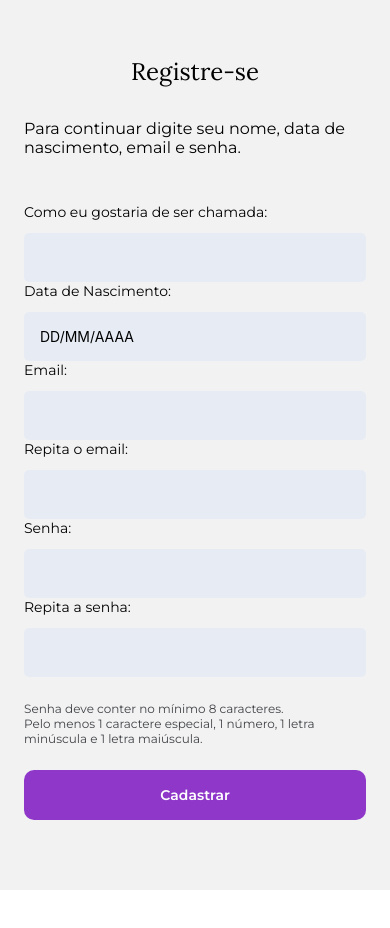
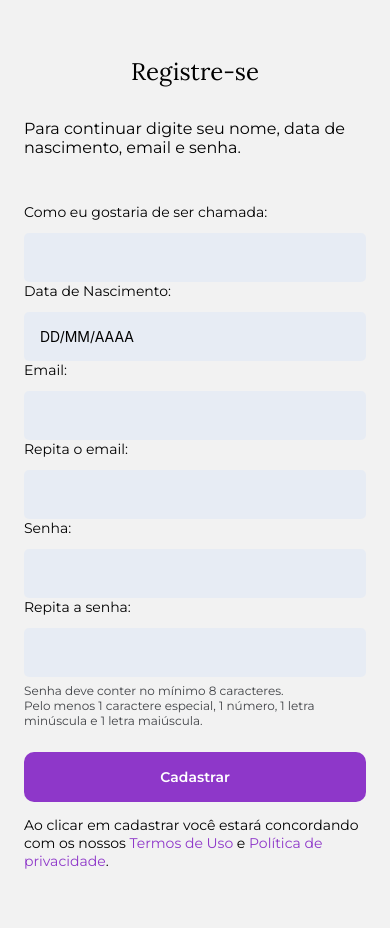
Before and after one commit to PipocaAgil-Grupo-Bordo/ciclo-agil-mobile, a React Native app: screen /SignUp in a window 390 px wide. Shown: the top 928 px of the page. Before the commit the page ends 890 px from the top, so only its background shows below. Built offline with nearby package versions, Linux system fonts and the light colour scheme; no server answers.

Commit message:
feat: Add terms of service and privacy policy screen

```diff
--- a/src/pages/SignUp/SignUpForm/index.tsx
+++ b/src/pages/SignUp/SignUpForm/index.tsx
@@ -10,6 +10,7 @@ import { registerObject } from "@type/auth";
 import { registerSchema } from "@schemas/registerSchema";
 import { yupResolver } from "@hookform/resolvers/yup";
 import { View } from "react-native";
+import TermsOfService from "../TermsOfService";
 
 const SignUpForm: React.FC = () => {
   const navigation = useNavigation<NavigationType>();
@@ -49,6 +50,7 @@ const SignUpForm: React.FC = () => {
       >
         Cadastrar
       </GenericButton>
+      <TermsOfService />
     </StyledContainer>
   );
 };
--- a/src/pages/SignUp/SignUpForm/style.tsx
+++ b/src/pages/SignUp/SignUpForm/style.tsx
@@ -7,11 +7,10 @@ export const StyledContainer = styled.View`
 `;
 
 export const StyledInstructionWrapper = styled.View`
-  margin: 24px 0px;
+  margin: 6px 0px 24px;
 `;
 
 export const StyledInstructionText = styled(StyledText)<InstructionTextProps>`
-  /* margin: 24px 0px; */
   font-size: 12px;
   color: ${({ error }) => (error ? "#ff0000" : "#414347")};
 `;
--- /dev/null
+++ b/src/pages/SignUp/TermsOfService/index.tsx
@@ -0,0 +1,29 @@
+import TextBox from "@components/TextBox";
+import { StyledContainer, StyledHyperlinkText, StyledText } from "./style";
+
+const TermsOfService = () => {
+  const handleTermsPopUp = () => {
+    alert("Tela dos termos de uso");
+  };
+
+  const handlePrivacyPopUp = () => {
+    alert("Tela da política de privacidade");
+  };
+
+  return (
+    <StyledContainer>
+      <TextBox>
+        <StyledText>
+          Ao clicar em cadastrar você estará concordando com os nossos{" "}
+          <StyledHyperlinkText onPress={handleTermsPopUp}>Termos de Uso</StyledHyperlinkText> e{" "}
+          <StyledHyperlinkText onPress={handlePrivacyPopUp}>
+            Política de privacidade
+          </StyledHyperlinkText>
+          .
+        </StyledText>
+      </TextBox>
+    </StyledContainer>
+  );
+};
+
+export default TermsOfService;
--- /dev/null
+++ b/src/pages/SignUp/TermsOfService/style.ts
@@ -0,0 +1,13 @@
+import styled from "styled-components/native";
+
+export const StyledContainer = styled.View`
+  margin-top: 14px;
+`;
+
+export const StyledText = styled.Text`
+  font-size: 14px;
+`;
+
+export const StyledHyperlinkText = styled.Text`
+  color: #8e37c9;
+`;
```
